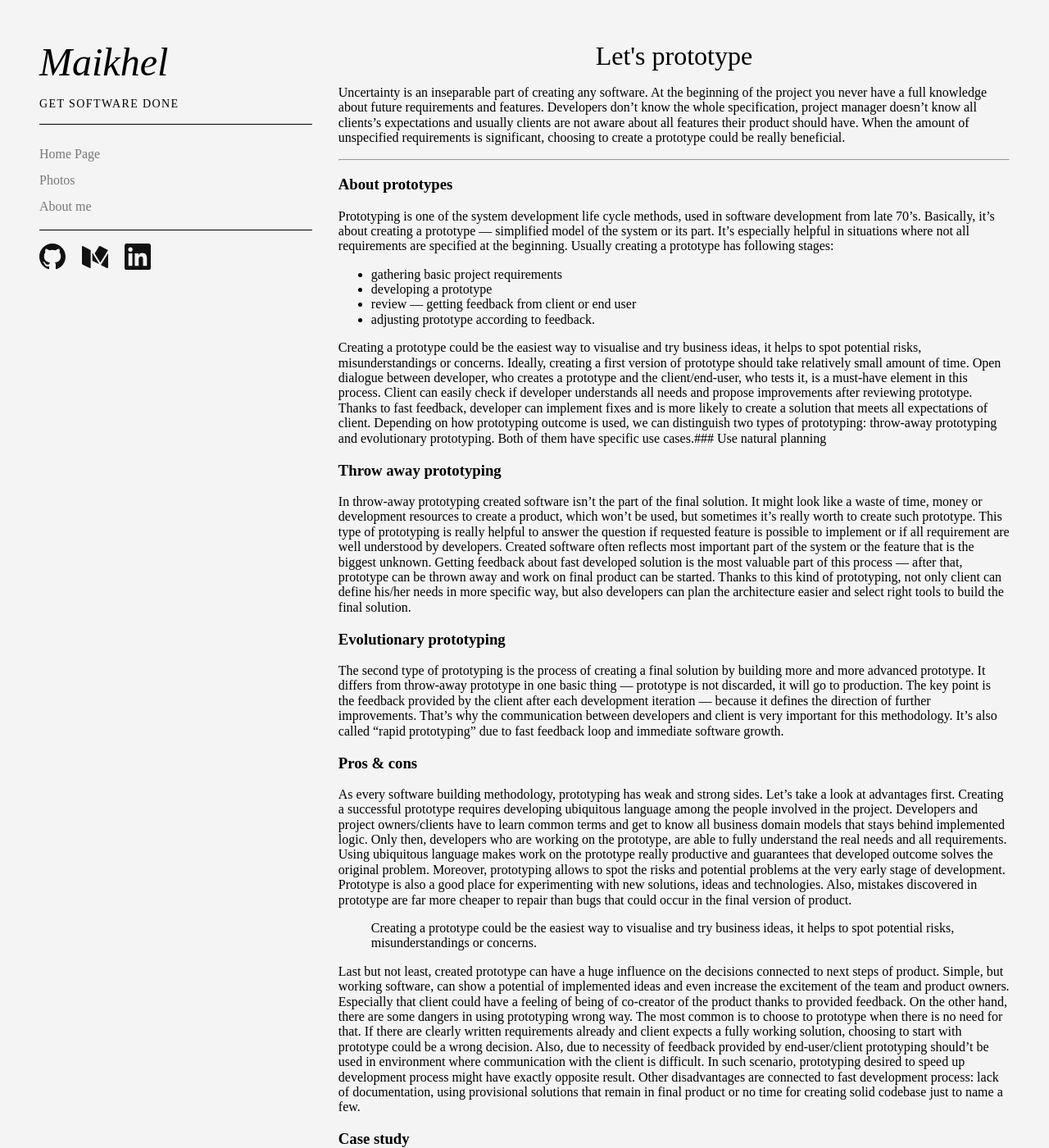
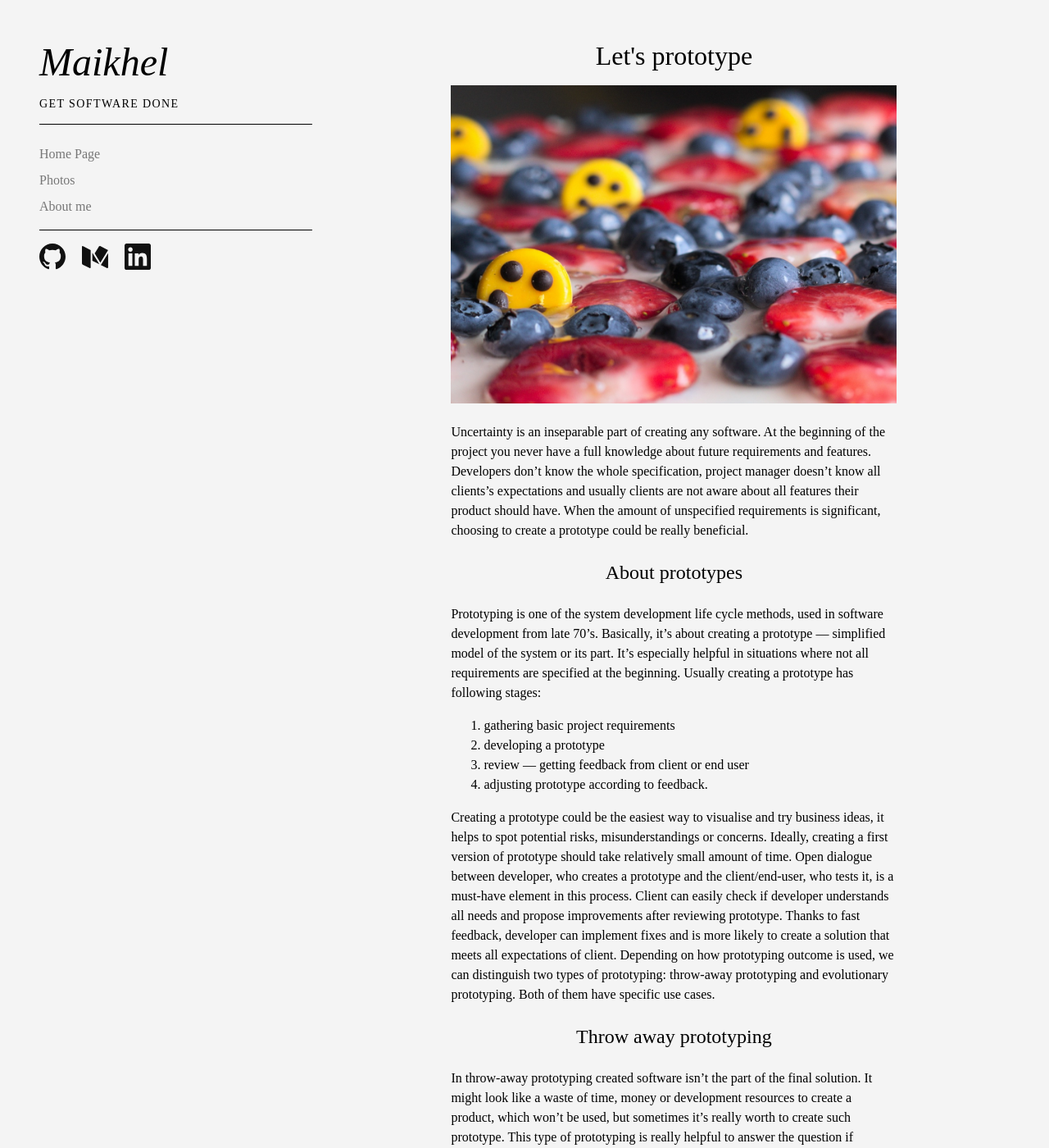
Before and after one commit to maikhel/maikhel.github.io, a Jekyll site: the page built from _posts/2019-07-04-prototyping.md, in a window 1280 px wide and 1400 px high. Shown: the whole window at 82% size. Built offline with Jekyll 4.4.1, drawn with Linux system fonts in a browser that asks for light colours; some of the changed text lies outside the part shown.

Commit message:
Modify posts views

```diff
--- a/_posts/2019-07-04-prototyping.md
+++ b/_posts/2019-07-04-prototyping.md
@@ -2,48 +2,71 @@
 image: "happy_cookie.jpeg"
 layout: default
 title:  "Let's prototype"
+excerpt_separator: <!--more-->
 external_url: "https://www.visuality.pl/posts/let-s-prototype"
 ---
 
+{:.lh-copy .measure-wide .center}
+![image](/images/happy_cookie.jpeg)
+
+{:.lh-copy .measure-wide .center}
 Uncertainty is an inseparable part of creating any software. At the beginning of the project you never have a full knowledge about future requirements and features. Developers don’t know the whole specification, project manager doesn’t know all clients’s expectations and usually clients are not aware about all features their product should have. When the amount of unspecified requirements is significant, choosing to create a prototype could be really beneficial.
+<!--more-->
 
----
+{:.f3 .tc .lh-title}
+About prototypes
 
-### About prototypes
+{:.lh-copy .measure-wide .center}
 Prototyping is one of the system development life cycle methods, used in software development from late 70’s. Basically, it’s about creating a prototype — simplified model of the system or its part. It’s especially helpful in situations where not all requirements are specified at the beginning. Usually creating a prototype has following stages:
-- gathering basic project requirements
-- developing a prototype
-- review — getting feedback from client or end user
-- adjusting prototype according to feedback.
 
+{:.lh-copy .measure-wide .center}
+1. gathering basic project requirements
+1. developing a prototype
+1. review — getting feedback from client or end user
+1. adjusting prototype according to feedback.
+
+{:.lh-copy .measure-wide .center}
 Creating a prototype could be the easiest way to visualise and try business ideas, it helps to spot potential risks, misunderstandings or concerns. Ideally, creating a first version of prototype should take relatively small amount of time. Open dialogue between developer, who creates a prototype and the client/end-user, who tests it, is a must-have element in this process. Client can easily check if developer understands all needs and propose improvements after reviewing prototype. Thanks to fast feedback, developer can implement fixes and is more likely to create a solution that meets all expectations of client.
-Depending on how prototyping outcome is used, we can distinguish two types of prototyping: throw-away prototyping and evolutionary prototyping. Both of them have specific use cases.### Use natural planning
+Depending on how prototyping outcome is used, we can distinguish two types of prototyping: throw-away prototyping and evolutionary prototyping. Both of them have specific use cases.
 
-### Throw away prototyping
+{:.f3 .tc .lh-title}
+Throw away prototyping
+
+{:.lh-copy .measure-wide .center}
 In throw-away prototyping created software isn’t the part of the final solution. It might look like a waste of time, money or development resources to create a product, which won’t be used, but sometimes it’s really worth to create such prototype. This type of prototyping is really helpful to answer the question if requested feature is possible to implement or if all requirement are well understood by developers. Created software often reflects most important part of the system or the feature that is the biggest unknown. Getting feedback about fast developed solution is the most valuable part of this process — after that, prototype can be thrown away and work on final product can be started. Thanks to this kind of prototyping, not only client can define his/her needs in more specific way, but also developers can plan the architecture easier and select right tools to build the final solution.
 
-### Evolutionary prototyping
+{:.f3 .tc .lh-title}
+Evolutionary prototyping
+
+{:.lh-copy .measure-wide .center}
 The second type of prototyping is the process of creating a final solution by building more and more advanced prototype. It differs from throw-away prototype in one basic thing — prototype is not discarded, it will go to production. The key point is the feedback provided by the client after each development iteration — because it defines the direction of further improvements. That’s why the communication between developers and client is very important for this methodology. It’s also called “rapid prototyping” due to fast feedback loop and immediate software growth.
 
-### Pros & cons
+{:.f3 .tc .lh-title}
+Pros & cons
+
+{:.lh-copy .measure-wide .center}
 As every software building methodology, prototyping has weak and strong sides. Let’s take a look at advantages first.
 Creating a successful prototype requires developing ubiquitous language among the people involved in the project. Developers and project owners/clients have to learn common terms and get to know all business domain models that stays behind implemented logic. Only then, developers who are working on the prototype, are able to fully understand the real needs and all requirements. Using ubiquitous language makes work on the prototype really productive and guarantees that developed outcome solves the original problem.
 Moreover, prototyping allows to spot the risks and potential problems at the very early stage of development. Prototype is also a good place for experimenting with new solutions, ideas and technologies. Also, mistakes discovered in prototype are far more cheaper to repair than bugs that could occur in the final version of product.
 
-> Creating a prototype could be the easiest way to visualise and try business ideas, it helps to spot potential risks, misunderstandings or concerns.
-
+{:.lh-copy .measure-wide .center}
 Last but not least, created prototype can have a huge influence on the decisions connected to next steps of product. Simple, but working software, can show a potential of implemented ideas and even increase the excitement of the team and product owners. Especially that client could have a feeling of being of co-creator of the product thanks to provided feedback.
 On the other hand, there are some dangers in using prototyping wrong way. The most common is to choose to prototype when there is no need for that. If there are clearly written requirements already and client expects a fully working solution, choosing to start with prototype could be a wrong decision.
 Also, due to necessity of feedback provided by end-user/client prototyping should’t be used in environment where communication with the client is difficult. In such scenario, prototyping desired to speed up development process might have exactly opposite result. Other disadvantages are connected to fast development process: lack of documentation, using provisional solutions that remain in final product or no time for creating solid codebase just to name a few.
 
-### Case study
+{:.f3 .tc .lh-title}
+Case study
+
+{:.lh-copy .measure-wide .center}
 We needed to create a simulator that will help visualise accounting processes. There was an existing application, but it was old and had a deprecated technology stack (flash) that needed to be replaced. It was also nearly impossible to extend or add new features. Creating a prototype worked great for us here.
 Our client requested to build a new solution with similar functionalities and a little polishing. Actually, new software was expected to work pretty the same, but better — faster, more reliable and easier to configure. And that was all the requirements — the technology, system design and architecture was up to our choice. So we decided to create a prototype that reflects existing functionalities but in the shape of new technology and frontend design. We also wanted to discover weak points and problems that might occur during migration to new version.
 
-> After a few days of rapid development and a review meeting with client, we gained lots of knowledge about unspoken expectations.
-
+{:.lh-copy .measure-wide .center}
 First prototype was time-boxed for five-seven days. After that time we had a very simple, but working solution with basic functionalities and architecture draft. We also noticed some trouble cases and uncertainties that needed to be addressed by client. This was a key point — after a few days of rapid development and a review meeting with client, we gained lots of knowledge about unspoken expectations. We discovered that next to using modern technology, the most important requirement was flexibility and configurability of the new solution.
 After initial review and provided feedback, we threw away first prototype and started to work on a software, which eventually became final product. Therefore, we moved from throw-away prototyping process to evolutionary prototyping. In next iterations we were improving the solution based on client’s feedback and finally developed working system that meets all requirements.
 
-### Summary
+{:.f3 .tc .lh-title}
+Summary
+
+{:.lh-copy .measure-wide .center}
 Prototyping is a very helpful software development technique, especially when building complex systems with many user’s interactions or complicated logic that needs to be tested by clients/product owners. Fast feedback provided by them looks to be a crucial part of creating and improving a prototype. From developer’s perspective, I can say that creating a prototype — having only the general image, not detailed specification — was quite challenging but also so much fun!
--- a/index.html
+++ b/index.html
@@ -25,7 +25,7 @@
         <div class="w-100 w-60-ns pl3-ns">
           <h1 class="f3 fw1 baskerville mt0 lh-title"> {{ post.title }} </h1>
           <p class="f6 f5-l lh-copy">
-          {{ post.excerpt }}
+          {{ post.excerpt | strip_html }}
           </p>
           <p class="f6 lh-copy mv0"> Posted on {{ post.date | date_to_long_string }}</p>
         </div>
```
Also changed, not shown: _posts/2019-12-31-three-strategies.md (+38 -17 lines), _posts/2021-02-26-emails-with-rails.md (+32 -17 lines).
